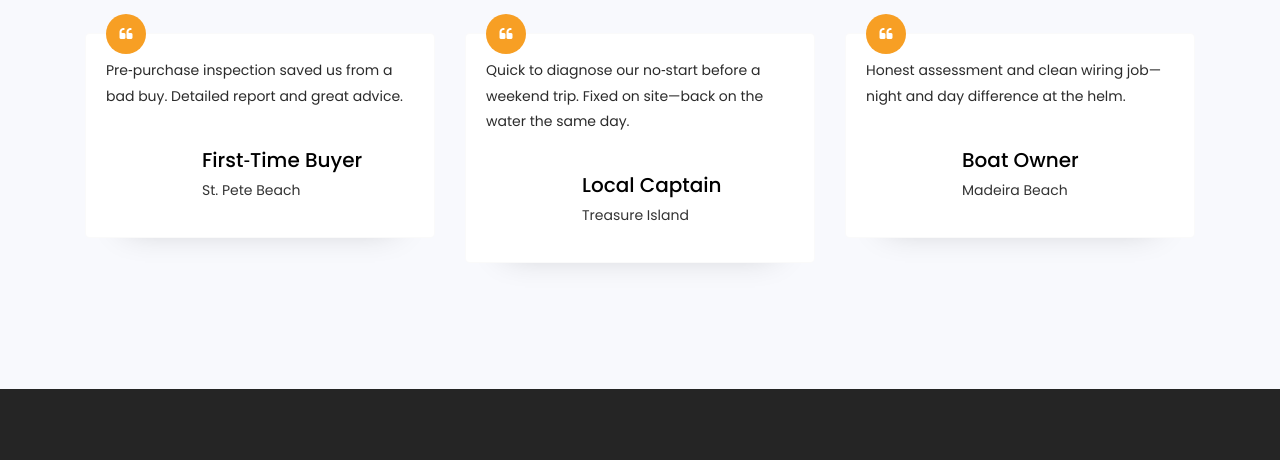
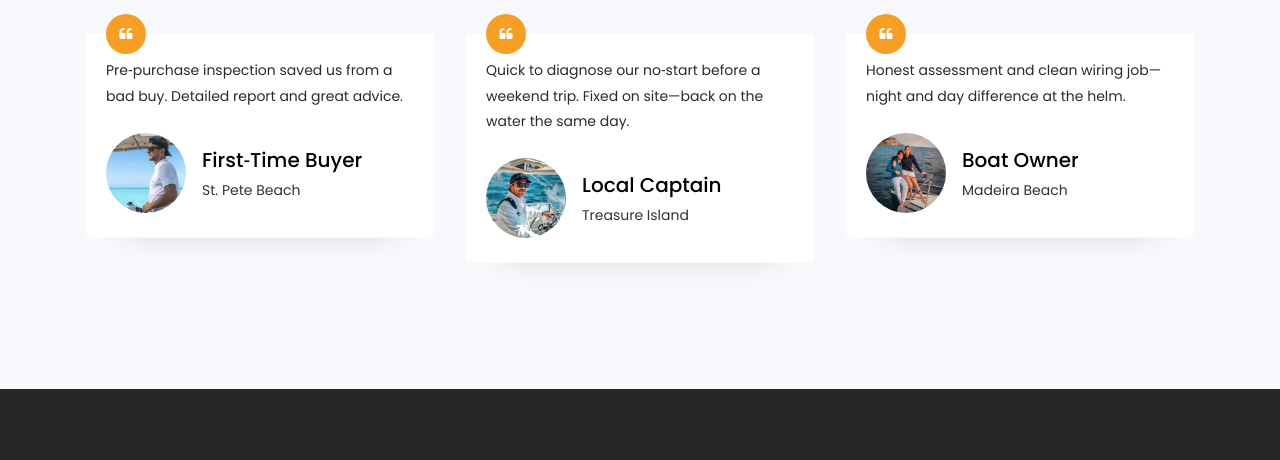
Before and after one commit to anthony-woodard/performancemarine-site, a plain HTML site: page about/index.html in a window 1280 px wide. Shown: the part 1380-1840 px from the top of the page. Drawn offline with Linux system fonts and the light colour scheme.

Commit message:
Updated image urls for tesimonials on about page

```diff
--- a/about/index.html
+++ b/about/index.html
@@ -206,7 +206,7 @@
                   <div class="text">
                     <p class="mb-4">Quick to diagnose our no‑start before a weekend trip. Fixed on site—back on the water the same day.</p>
                     <div class="d-flex align-items-center">
-                      <div class="user-img" style="background-image: url(images/person_1.jpg)"></div>
+                      <div class="user-img" style="background-image: url(../images/person_1.jpg)"></div>
                       <div class="pl-3">
                         <p class="name">Local Captain</p>
                         <span class="position">Treasure Island</span>
@@ -221,7 +221,7 @@
                   <div class="text">
                     <p class="mb-4">Honest assessment and clean wiring job—night and day difference at the helm.</p>
                     <div class="d-flex align-items-center">
-                      <div class="user-img" style="background-image: url(images/person_2.jpg)"></div>
+                      <div class="user-img" style="background-image: url(../images/person_2.jpg)"></div>
                       <div class="pl-3">
                         <p class="name">Boat Owner</p>
                         <span class="position">Madeira Beach</span>
@@ -236,7 +236,7 @@
                   <div class="text">
                     <p class="mb-4">Pre‑purchase inspection saved us from a bad buy. Detailed report and great advice.</p>
                     <div class="d-flex align-items-center">
-                      <div class="user-img" style="background-image: url(images/person_3.jpg)"></div>
+                      <div class="user-img" style="background-image: url(../images/person_3.jpg)"></div>
                       <div class="pl-3">
                         <p class="name">First‑Time Buyer</p>
                         <span class="position">St. Pete Beach</span>
```
